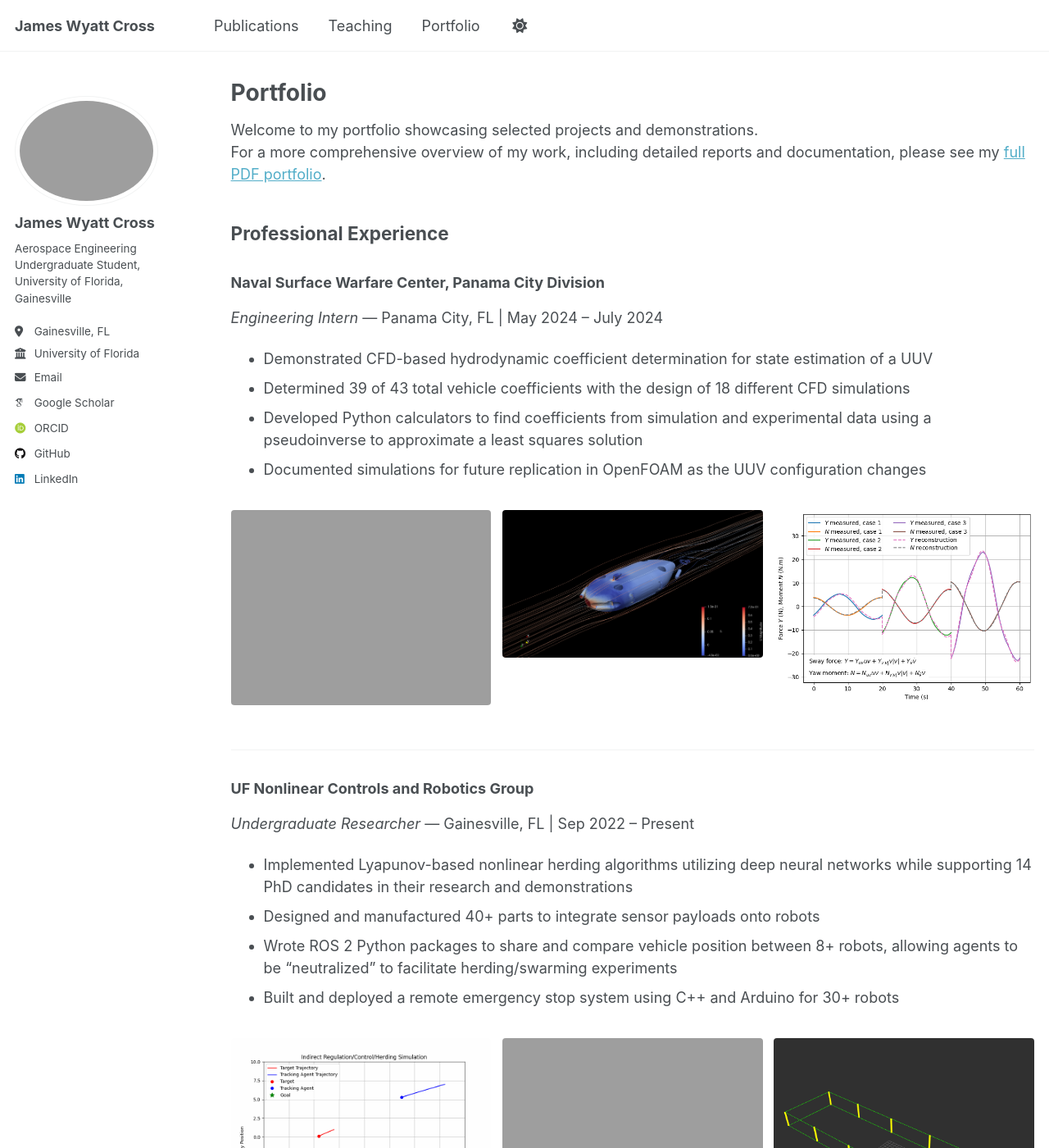
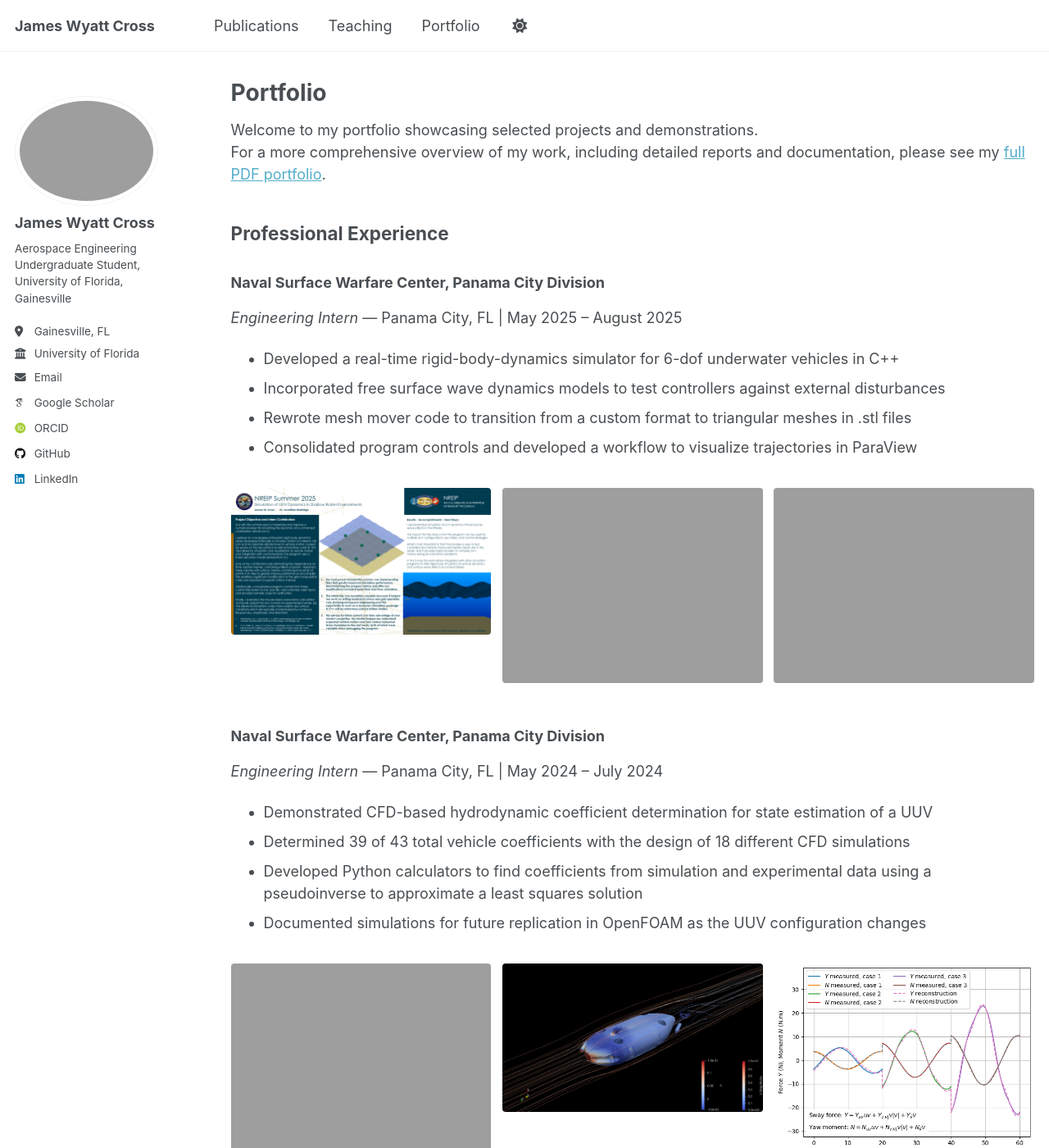
Before and after one commit to JWyattCross/pages, a Jekyll site: the page built from _pages/portfolio.md, in a window 1280 px wide and 1400 px high. Shown: the whole window at 82% size. Built offline with Jekyll 4.4.1, drawn with Linux system fonts in a browser that asks for light colours; some web fonts are replaced.

Commit message:
2025 internship

```diff
--- a/_pages/portfolio.md
+++ b/_pages/portfolio.md
@@ -33,12 +33,36 @@ gallery2:
     url: /images/rviz_sim.png
     title: RVIZ Environment
 
+
+gallery3:
+  - image_path: /images/2025quad.png
+    url: /images/2025quad.png
+    title: Quad Chart
+
+  - image_path: /images/uuvBobbing.gif
+    url: /images/uuvBobbing.gif
+    title: UUV Bobbing
+
+  - image_path: /images/waypointMission.gif
+    url: /images/waypointMission.gif
+    title: Waypoint Mission
+
 ---
 
 Welcome to my portfolio showcasing selected projects and demonstrations.
 For a more comprehensive overview of my work, including detailed reports and documentation, please see my [full PDF portfolio](/files/Cross_James_Engineering_Portfolio2024.pdf).
 
 ## Professional Experience
+
+### Naval Surface Warfare Center, Panama City Division
+*Engineering Intern* — Panama City, FL | May 2025 – August 2025
+
+- Developed a real-time rigid-body-dynamics simulator for 6-dof underwater vehicles in C++
+- Incorporated free surface wave dynamics models to test controllers against external disturbances
+- Rewrote mesh mover code to transition from a custom format to triangular meshes in .stl files
+- Consolidated program controls and developed a workflow to visualize trajectories in ParaView
+
+{% include gallery id="gallery3"%}
 
 ### Naval Surface Warfare Center, Panama City Division
 *Engineering Intern* — Panama City, FL | May 2024 – July 2024
```
Also changed, not shown: images/2025quad.png (added), 2 other files.
